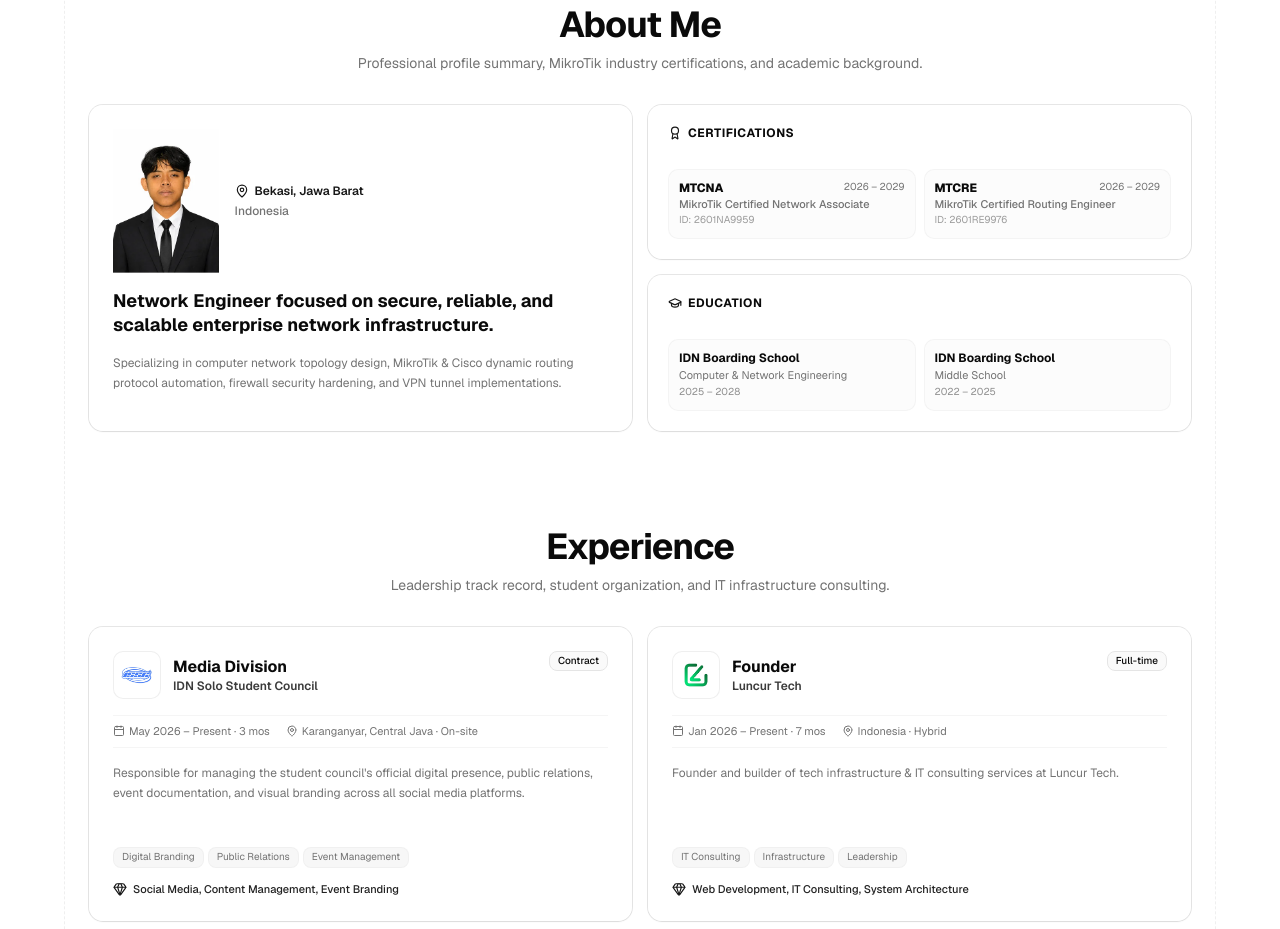
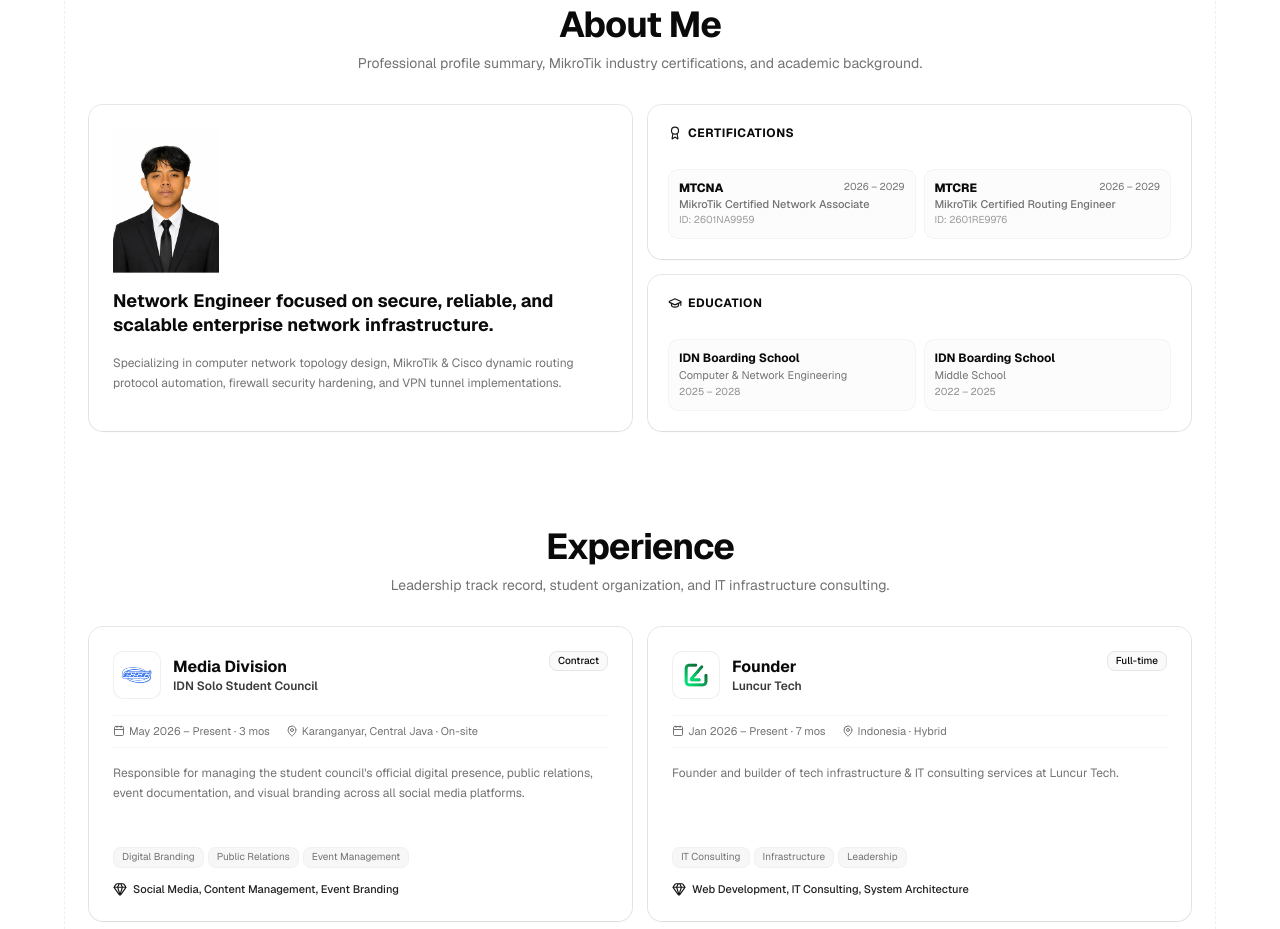
Before and after one commit to haidirwf/portfolio-idal, a Next.js app: page / in a window 1280 px wide. Shown: the part 1460-2389 px from the top of the page. Built offline with nearby package versions, Linux system fonts and the light colour scheme.

Commit message:
style(about): remove location detail text and MapPin icon from About card

```diff
--- a/components/portfolio/about.tsx
+++ b/components/portfolio/about.tsx
@@ -5,7 +5,7 @@ import { motion } from "motion/react";
 import { Card } from "@/components/ui/card";
 import { Badge } from "@/components/ui/badge";
 import { useLanguage } from "@/components/language-provider";
-import { MapPin, Award, GraduationCap, ShieldCheck } from "lucide-react";
+import { Award, GraduationCap, ShieldCheck } from "lucide-react";
 
 export function About() {
   const { t } = useLanguage();
@@ -66,20 +66,13 @@ export function About() {
         >
           <Card className="h-full border-border/80 bg-card/60 rounded-xl p-6 flex flex-col justify-between space-y-4 shadow-xs hover:border-primary/40 hover:bg-card/90 hover:shadow-md transition-all duration-300">
             <div className="space-y-4">
-              {/* Photo & Location Row */}
-              <div className="flex flex-col sm:flex-row sm:items-center gap-4">
+              {/* Photo Row */}
+              <div>
                 <img
                   src="/experience/haidarphoto.webp"
                   alt="Muhammad Haidar Rauf Prayogo"
                   className="w-auto h-28 sm:h-36 object-contain shrink-0"
                 />
-                <div className="space-y-1">
-                  <div className="flex items-center gap-1.5 text-xs font-mono text-primary font-semibold">
-                    <MapPin className="size-3.5" />
-                    <span>Bekasi, Jawa Barat</span>
-                  </div>
-                  <p className="text-xs font-sans text-muted-foreground font-medium">Indonesia</p>
-                </div>
               </div>
 
               <h3 className="text-base sm:text-lg font-bold font-sans text-foreground leading-snug">
```
